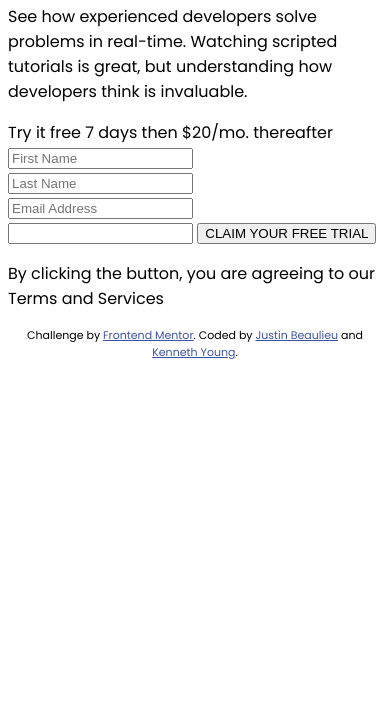
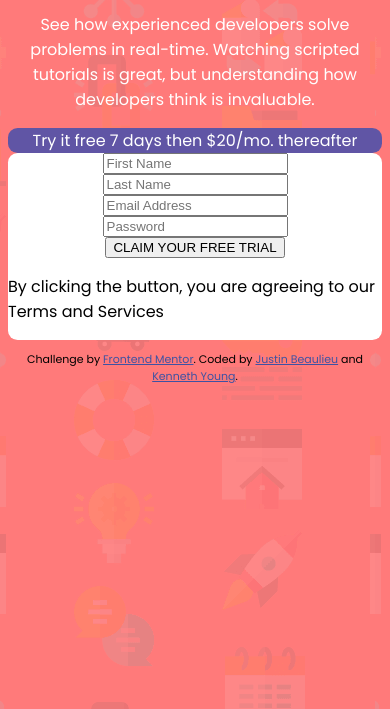
Before and after one commit to Beaulieu527/Intro-Component-With-Signup-Form, a plain HTML site: page index.html in a window 390 px wide. Shown: the part 135-844 px from the top of the page. Drawn offline with Linux system fonts and the light colour scheme.

Commit message:
Added flexbox styling to position components on mobile

```diff
--- a/index.css
+++ b/index.css
@@ -15,7 +15,45 @@
 body {
     font-family: 'Poppins', sans-serif;
     font-size: 16px;
+    background-color:hsl(0, 100%, 74%);
+    background-image: url(./images/bg-intro-mobile.png);
+    align-items: center;
 }
 
+.wrapper {
+    display: flex;
+    flex-direction: column;
+    justify-content: space-around;
+
+}
+
+.header {
+    color: white;
+    text-align: center;
+}
+
+.trial-box {
+    color:white;
+    border-radius: .6rem;
+    background-color: hsl(248, 32%, 49%) ;
+    text-align: center;
+
+}
+
+.card {
+    background-color: white;
+    border-radius: .6rem;
+    display: flex;
+    flex-direction: column;
+    align-items: center;
+    justify-content: space-between;
+}
+
+form {
+    display: flex;
+    flex-direction: column;
+    align-items: center;
+    justify-content: space-between;
+}
 .attribution { font-size: 11px; text-align: center; }
 .attribution a { color: hsl(228, 45%, 44%); }
--- a/index.html
+++ b/index.html
@@ -30,7 +30,7 @@
           invaluable.
         </p>
       </div>
-      <div>
+      <div class="trial-box">
         Try it free 7 days then $20/mo. thereafter
       </div>
       <div class="card" role="Form Card">
@@ -42,7 +42,7 @@
             aria-label="Email Address"
             placeholder="Email Address"
           />
-          <input type="password" aria-label="First Name" />
+          <input type="password" aria-label="Password" placeholder="Password" />
           <input
             type="submit"
             value="CLAIM YOUR FREE TRIAL"
```
